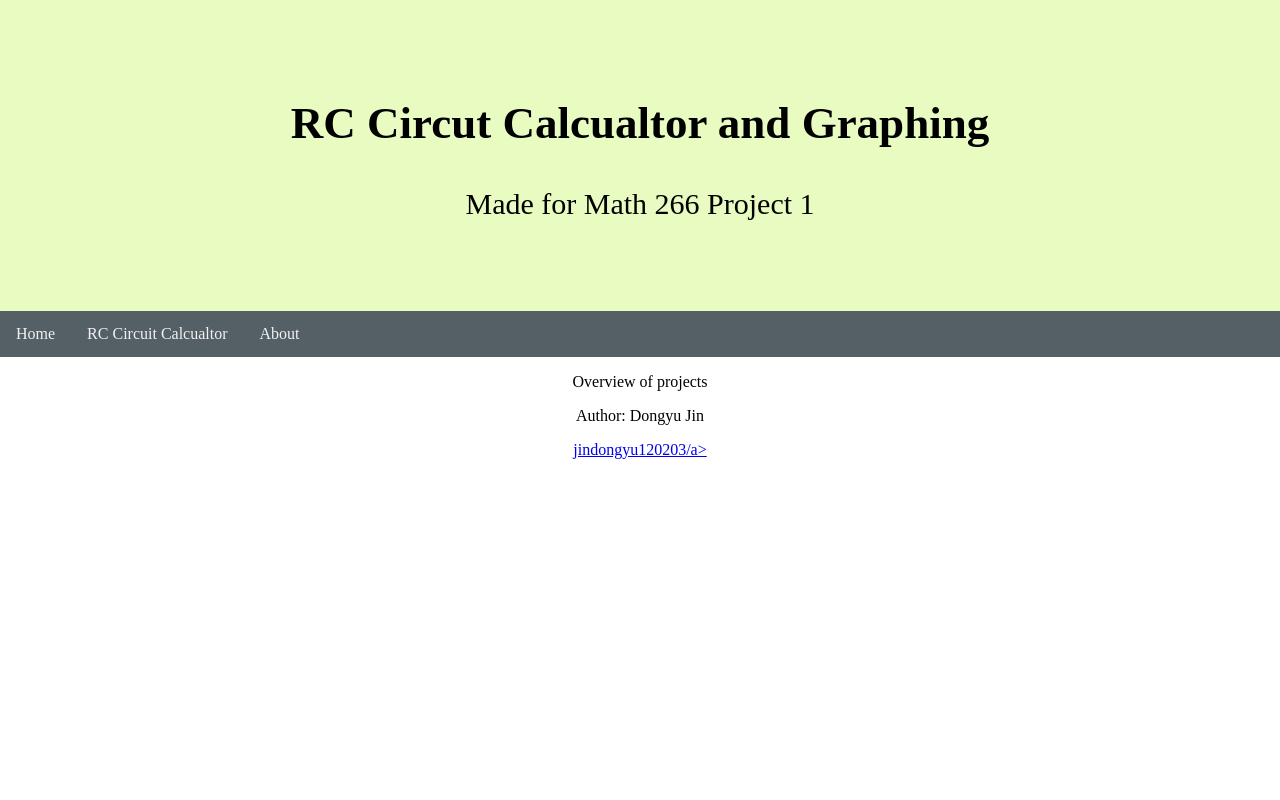
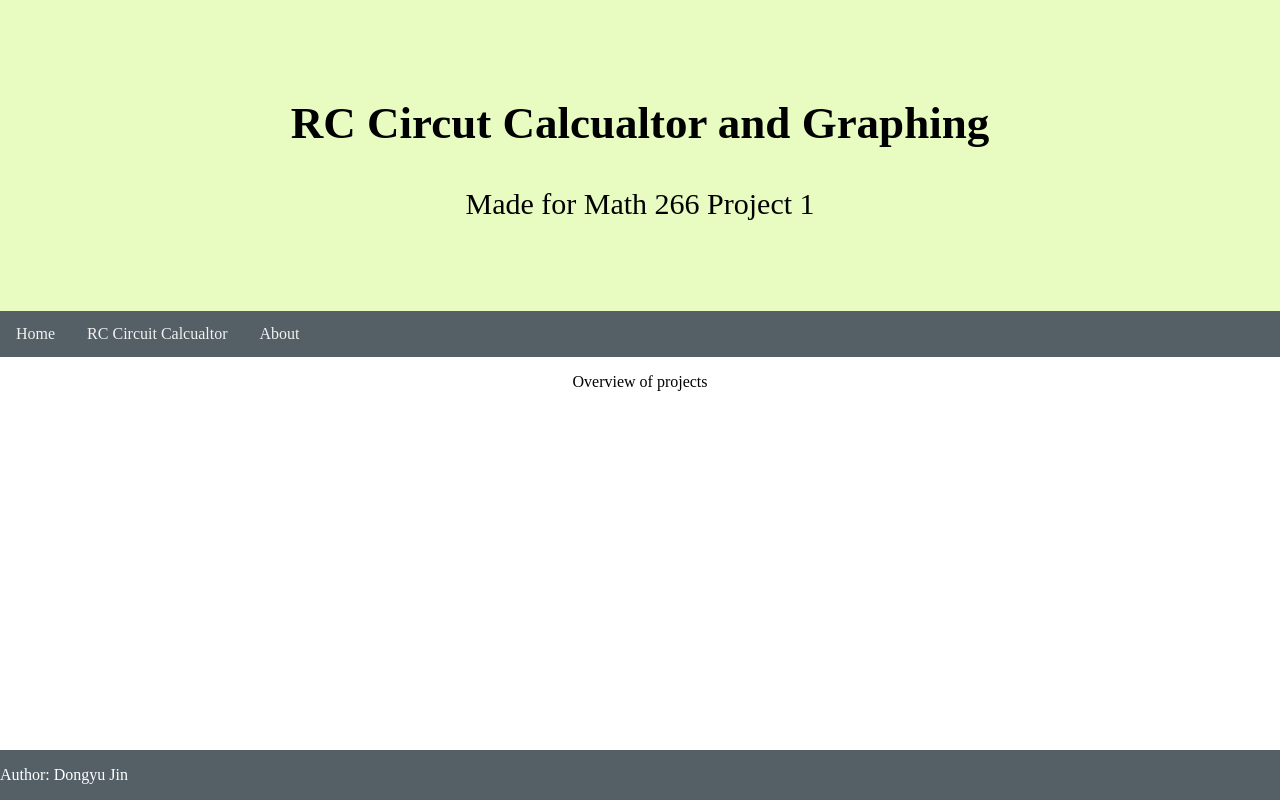
Before and after one commit to Thatotheron32/Project1, a Flask app: page /home/rccalc/ in a window 1280 px wide. Run offline with Flask 3, Linux system fonts and the light colour scheme.

Commit message:
footer made

```diff
--- a/static/css/main.css
+++ b/static/css/main.css
@@ -58,5 +58,15 @@ nav a:hover {
 }
 
 footer{
+  background-color: #545F66;
+  left: 0;
+  bottom: 0;
+  width: 100%;
+  color: white;
+  text-align: center;
+  position: fixed;
+}
 
+footer p{
+  text-align: left;
 }
--- a/templates/home.html
+++ b/templates/home.html
@@ -15,7 +15,7 @@
     <ul>
         <li><a href="/.">Home</a></li>
         <li><a href="rccalc/">RC Circuit Calcualtor</a></li>
-        <li><a href="about.asp">About</a></li>
+        <li><a href="about/">About</a></li>
 
       </ul>
 </nav>
@@ -31,6 +31,5 @@
 
 <footer>
     <p>Author: Dongyu Jin</p>
-    <p><a href="jindongyu120203@gmail.com">jindongyu120203</a></p>
 </footer>
 </html>
--- a/templates/rc.html
+++ b/templates/rc.html
@@ -15,8 +15,8 @@
 <nav>
     <ul>
         <li><a href="/.">Home</a></li>
-        <li><a href="rccalc/">RC Circuit Calcualtor</a></li>
-        <li><a href="about.asp">About</a></li>
+        <li><a href="./">RC Circuit Calcualtor</a></li>
+        <li><a href="about./">About</a></li>
       </ul>
 </nav>
 <body>
@@ -28,6 +28,5 @@
 </figure>
 <footer>
     <p>Author: Dongyu Jin</p>
-    <p><a href="jindongyu120203@gmail.com">jindongyu120203/a></p>
 </footer>
 </html>
```
